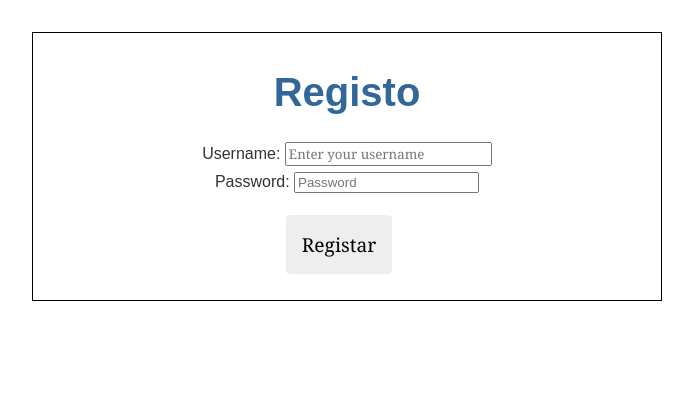
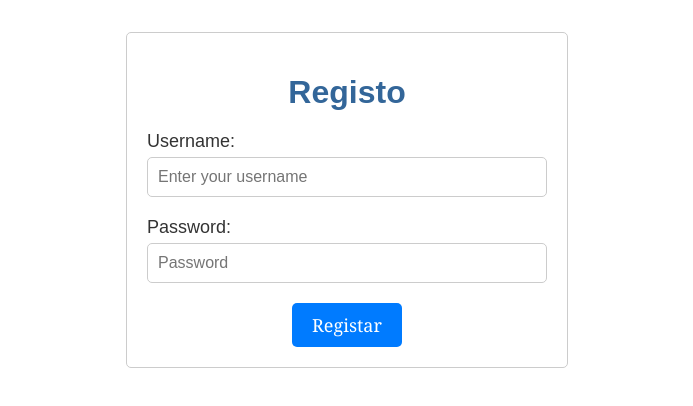
Before and after one commit to Davod3/ProjetoPSI, an Angular app in the folder projetoPSI-angular/: page /registration in a window 1280 px wide. Shown: the top 406 px of the page, without its empty margins (293-986 px from the left). Built offline with nearby package versions, Linux system fonts and the light colour scheme.

Commit message:
Added checks for user already logged in on login and register

```diff
--- a/projetoPSI-angular/src/app/app-routing.module.ts
+++ b/projetoPSI-angular/src/app/app-routing.module.ts
@@ -3,7 +3,6 @@ import { RouterModule, Routes } from '@angular/router';
 import { ItemsComponent } from './items/items.component';
 import { ItemDetailComponent } from './item-detail/item-detail.component';
 import { RegistrationComponent } from './registration/registration.component';
-import { AppComponent } from './app.component';
 import { DashboardComponent } from './dashboard/dashboard.component';
 import { BibliotecaComponent } from './biblioteca/biblioteca.component';
 import { ListasComponent } from './listas/listas.component';
@@ -15,7 +14,7 @@ import { FollowersComponent } from './followers/followers.component';
 const routes: Routes = [
   { path: 'registration', component: RegistrationComponent},
   { path: 'dashboard', component: DashboardComponent},
-  { path: '', redirectTo: 'dashboard', pathMatch: 'full'},
+  { path: '', redirectTo: 'login', pathMatch: 'full'},
   { path: 'items', component: ItemsComponent },
   { path: 'item/:id', component: ItemDetailComponent },
   { path: 'profile/:id', component: ProfileComponent },
--- a/projetoPSI-angular/src/app/authentication.service.ts
+++ b/projetoPSI-angular/src/app/authentication.service.ts
@@ -107,8 +107,6 @@ export class AuthenticationService {
 
   public logout(): void {
 
-    console.log("This happens oui oui")
-
     this.token = '';
     window.localStorage.removeItem('user-token');
     this.router.navigateByUrl('/login');
--- a/projetoPSI-angular/src/app/login/login.component.html
+++ b/projetoPSI-angular/src/app/login/login.component.html
@@ -20,6 +20,6 @@
       </ul>
     </div>
 
-    <button type="submit" class="btn">Sign in!</button>
+    <button type="submit" class="btn">Sign in</button>
   </form>
 </div>
--- a/projetoPSI-angular/src/app/login/login.component.ts
+++ b/projetoPSI-angular/src/app/login/login.component.ts
@@ -1,4 +1,4 @@
-import { Component } from '@angular/core';
+import { Component, OnInit } from '@angular/core';
 import { Router } from '@angular/router';
 import { AuthenticationService } from '../authentication.service';
 import { UserToken } from '../token'
@@ -8,7 +8,7 @@ import { UserToken } from '../token'
   templateUrl: './login.component.html',
   styleUrls: ['./login.component.css']
 })
-export class LoginComponent {
+export class LoginComponent implements OnInit{
 
   credentials: UserToken = {
     username: '',
@@ -21,6 +21,14 @@ export class LoginComponent {
     private authenticator: AuthenticationService,
     private router: Router
   ){}
+
+  ngOnInit(): void {
+
+    if(this.authenticator.isLoggedIn()){
+      this.router.navigateByUrl('/dashboard');
+    }
+
+  }
 
   login() {
 
--- a/projetoPSI-angular/src/app/registration/registration.component.css
+++ b/projetoPSI-angular/src/app/registration/registration.component.css
@@ -1,17 +1,52 @@
-body{
-    font-family: Arial, Helvetica, sans-serif;
-    font-size: 13px;
+#register-container {
+    width: 400px;
+    margin: 0 auto;
+    padding: 20px;
+    border: 1px solid #ccc;
+    border-radius: 5px;
+    background-color: #fff;
   }
 
+  h1 {
+    text-align: center;
+    font-size: 32px;
+    margin-bottom: 20px;
+  }
 
-#register-container{
+  .form-group {
+    margin-bottom: 20px;
+  }
 
-    margin: auto;
-    width: 50%;
-    border: 1px solid black;
+  label {
+    display: block;
+    font-size: 18px;
+    margin-bottom: 5px;
+  }
+
+  input[type="username"],
+  input[type="password"] {
+    width: 100%;
     padding: 10px;
-    text-align: center;
+    font-size: 16px;
+    border: 1px solid #ccc;
+    border-radius: 5px;
+    box-sizing: border-box;
+  }
 
+  button[type="submit"] {
+    display: block;
+    margin: 0 auto;
+    padding: 10px 20px;
+    font-size: 18px;
+    border: none;
+    border-radius: 5px;
+    background-color: #007bff;
+    color: #fff;
+    cursor: pointer;
+  }
+
+  button[type="submit"]:hover {
+    background-color: #0062cc;
   }
 
   .form-errors{
@@ -24,11 +59,6 @@ body{
 
   }
 
-.form-group{
-    margin-top: 1%;
-    margin-bottom: 1%;
+  .form-error-list {
+    list-style: none;
   }
-
-li{
-    list-style-type: none;
-}
--- a/projetoPSI-angular/src/app/registration/registration.component.html
+++ b/projetoPSI-angular/src/app/registration/registration.component.html
@@ -6,7 +6,7 @@
     <div class="form-group">
       <label for="username">Username: </label>
       <input
-        type="text"
+        type="username"
         class="form-control"
         name="username"
         placeholder="Enter your username"
--- a/projetoPSI-angular/src/app/registration/registration.component.ts
+++ b/projetoPSI-angular/src/app/registration/registration.component.ts
@@ -1,4 +1,4 @@
-import { Component } from '@angular/core';
+import { Component, OnInit } from '@angular/core';
 import { UserToken } from '../token'
 import { AuthenticationService } from '../authentication.service';
 import { Router } from '@angular/router';
@@ -8,7 +8,7 @@ import { Router } from '@angular/router';
   templateUrl: './registration.component.html',
   styleUrls: ['./registration.component.css']
 })
-export class RegistrationComponent {
+export class RegistrationComponent implements OnInit{
 
   credentials: UserToken = {
     username: '',
@@ -24,6 +24,14 @@ export class RegistrationComponent {
   ){
 
   };
+
+  ngOnInit(): void {
+
+    if(this.authenticator.isLoggedIn()){
+      this.router.navigateByUrl('/dashboard');
+    }
+
+  }
 
   register() {
 
@@ -41,9 +49,6 @@ export class RegistrationComponent {
         this.credentials.isValid = false;
         this.credentials.err.push("Password must have more than 8 characters!");
     }
-
-    console.log(this.credentials.password);
-    console.log(validPassword.test(this.credentials.password));
 
     if(!validPassword.test(this.credentials.password)) {
         this.credentials.isValid = false;
```
Lines whose indentation alone changed are shown as unchanged.
